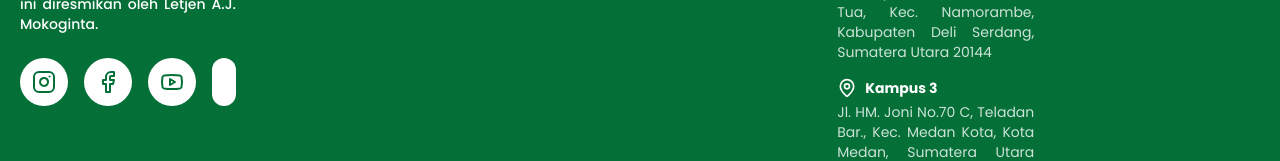
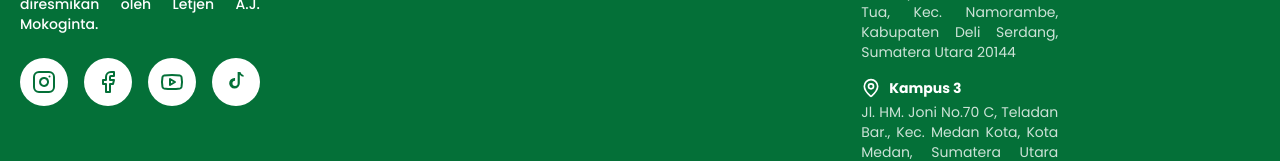
Before and after one commit to rinaldiihsan/harapan, a Next.js app: page /pendidikan/sd-1 in a window 1280 px wide. Shown: the part 3779-3940 px from the top of the page. Built offline with nearby package versions, Linux system fonts and the light colour scheme.

Commit message:
feat: add tiktok icon

```diff
--- /dev/null
+++ b/components/TikTokIcon.tsx
@@ -0,0 +1,7 @@
+import React from 'react';
+
+export const TikTokIcon = ({ size = 24, color = 'currentColor' }) => (
+  <svg xmlns="http://www.w3.org/2000/svg" width={size} height={size} viewBox="0 0 24 24" fill={color}>
+    <path d="M19.589 6.686a4.793 4.793 0 0 1-3.77-1.879V13.3a5.32 5.32 0 1 1-5.32-5.32c.186 0 .37.01.551.03v2.736a2.588 2.588 0 1 0 2.588 2.588V2h2.736a4.79 4.79 0 0 0 3.215 3.215v1.471z" />
+  </svg>
+);
--- a/components/user/Footer.tsx
+++ b/components/user/Footer.tsx
@@ -1,5 +1,6 @@
 import Link from 'next/link';
 import { Instagram, Facebook, Youtube, Mail, Phone, MessageCircle, MapPin } from 'lucide-react';
+import { TikTokIcon } from '../TikTokIcon';
 
 const copyRight = new Date().getFullYear();
 
@@ -45,8 +46,8 @@ const socialLinks = [
     label: 'Youtube',
   },
   {
-    href: '',
-    icon: '',
+    href: 'https://www.tiktok.com/@yaspendhar',
+    icon: <TikTokIcon size={24} color="#047038" />,
     label: 'TikTok',
   },
 ];
```
